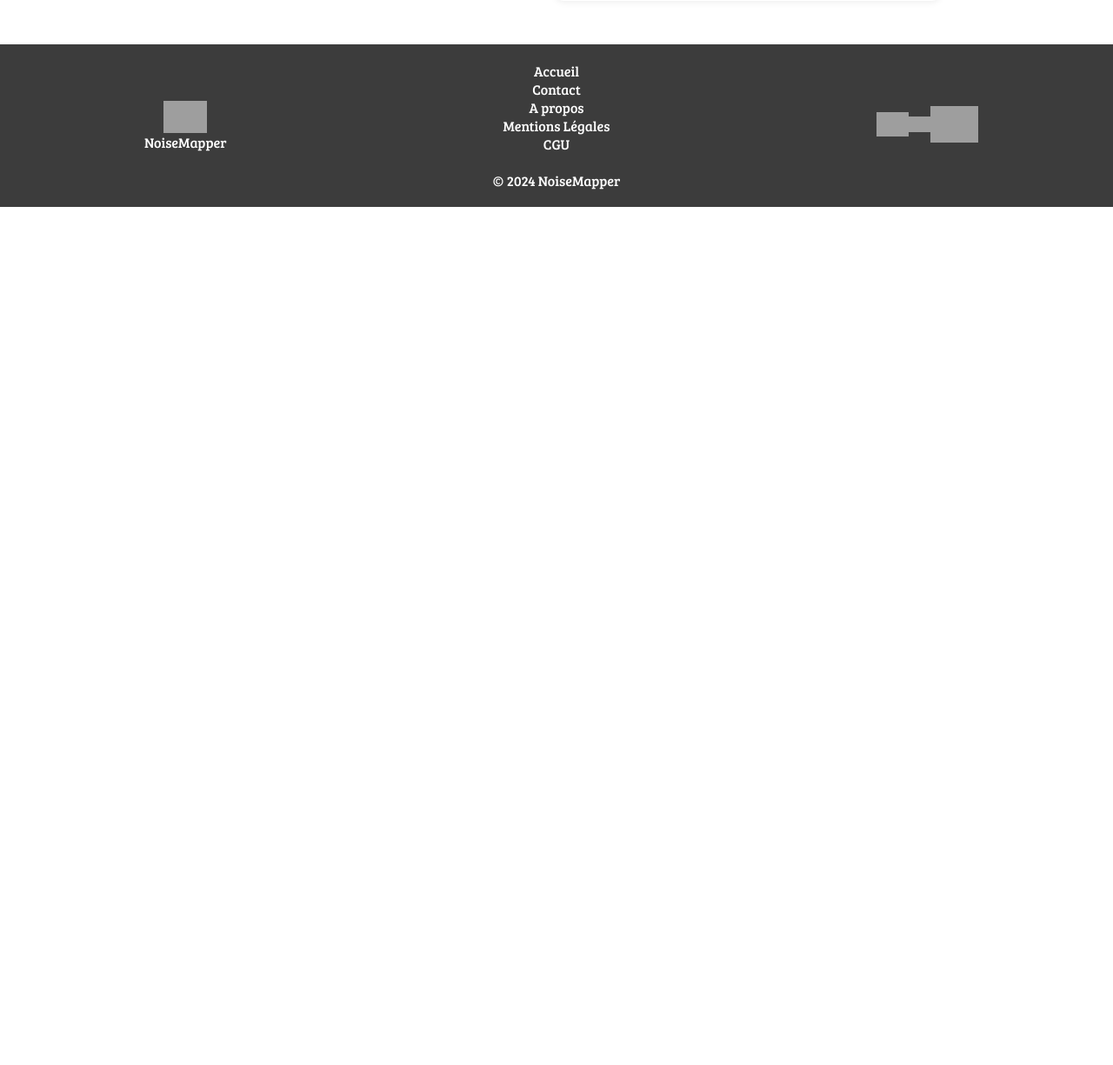
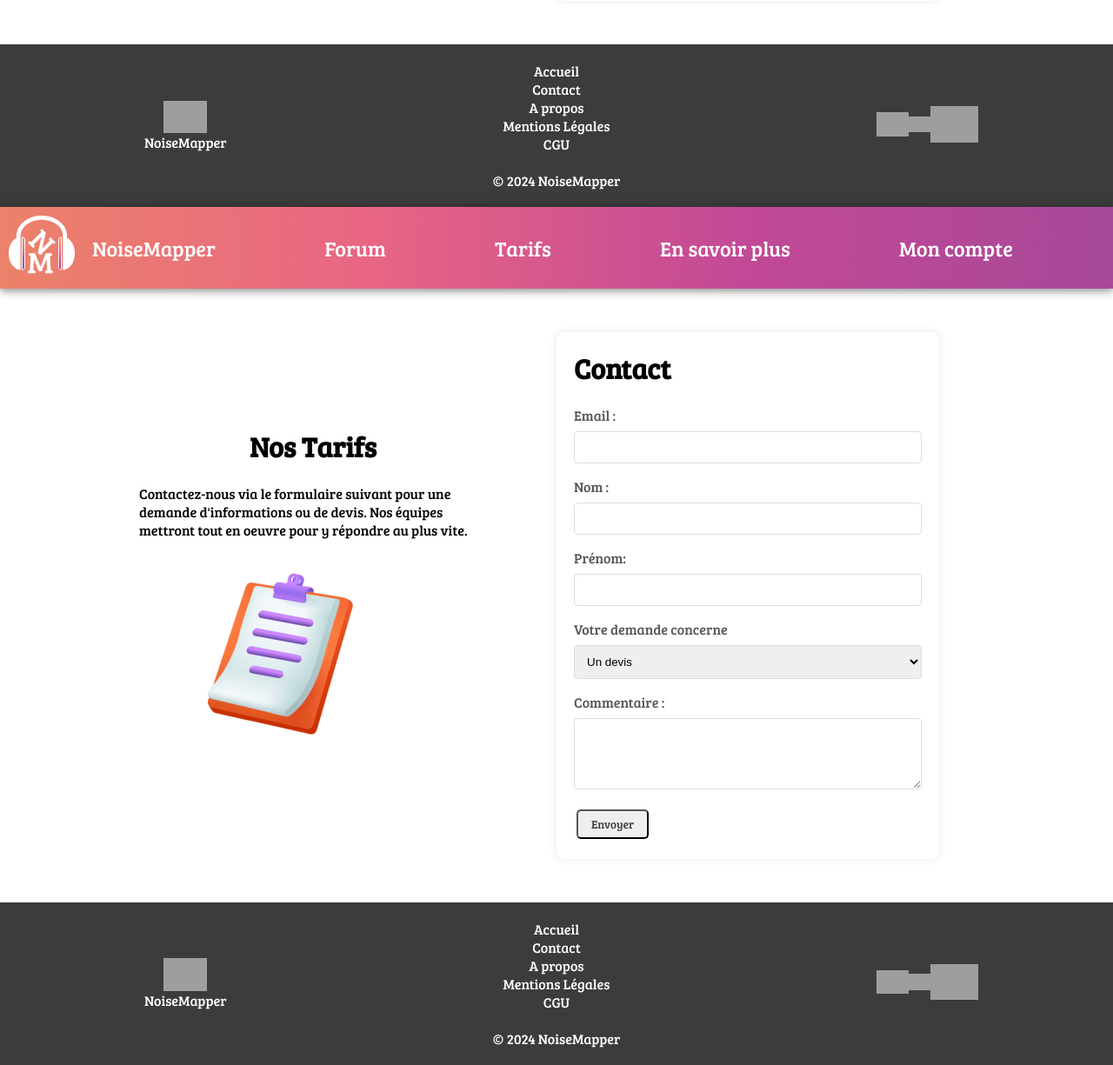
Before and after one commit to Ficelo/Noisemapper, a PHP site: page /tarifs.php in a window 1280 px wide. Shown: the part 748-1973 px from the top of the page at 87% size. Before the commit the page ends 986 px from the top, so only its background shows below. Run offline with PHP 8.4, Linux system fonts and the light colour scheme; grey boxes are pictures that could not be loaded.

Commit message:
Update tarifs.php

```diff
--- a/tarifs.php
+++ b/tarifs.php
@@ -52,3 +52,57 @@ include('./header.php');
 
 </body>
 </html>
+<?php
+session_start();
+include('./header.php');
+?>
+
+<!DOCTYPE html>
+<html lang="en">
+<head>
+    <meta charset="UTF-8">
+    <meta name="viewport" content="width=device-width, initial-scale=1.0">
+
+    <title>Tarifs - NoiseMapper</title>
+    <link rel="stylesheet" href="./RESSOURCES/CSS/bandeaux.css">
+    <link rel="stylesheet" href="./RESSOURCES/CSS/tarif.css">
+    <!-- <link rel="stylesheet" href="style.css"> -->
+</head>
+<body>
+<div class="container-price">
+    <div class="container-price-item">
+        <h1>Nos Tarifs</h1>
+        Contactez-nous via le formulaire suivant pour une demande d'informations ou de devis.
+        Nos équipes mettront tout en oeuvre pour y répondre au plus vite.
+        <img src="./RESSOURCES/IMAGES/notes.png" alt="Bloc-Notes">
+    </div>
+    <div class="container-form">
+    <form action="mail.php" method="post">
+            <h1>Contact</h1>
+            <label for="email">Email :</label>
+            <input type="email" id="email" name="email" required>
+            <label for="text">Nom :</label>
+            <input type="text" id="name" name="name" required>
+            <label for="text">Prénom:</label>
+            <input type="text" id="firstName" name="firstName" required>
+
+            <label for="choix">Votre demande concerne</label>
+            <select id="choix" name="choix">
+                <option value="metro">Un devis</option>
+                <option value="RER">Des informations</option>
+                <option value="Bus">Autre</option>
+            </select>
+
+            <label for="commentaire">Commentaire :</label>
+            <textarea id="commentaire" name="commentaire" rows="4" cols="50" required></textarea>
+            <input type="submit" value="Envoyer">
+
+        </form>
+    </div>
+</div>
+
+
+    <?php include('./footer.php'); ?>
+
+</body>
+</html>
```
